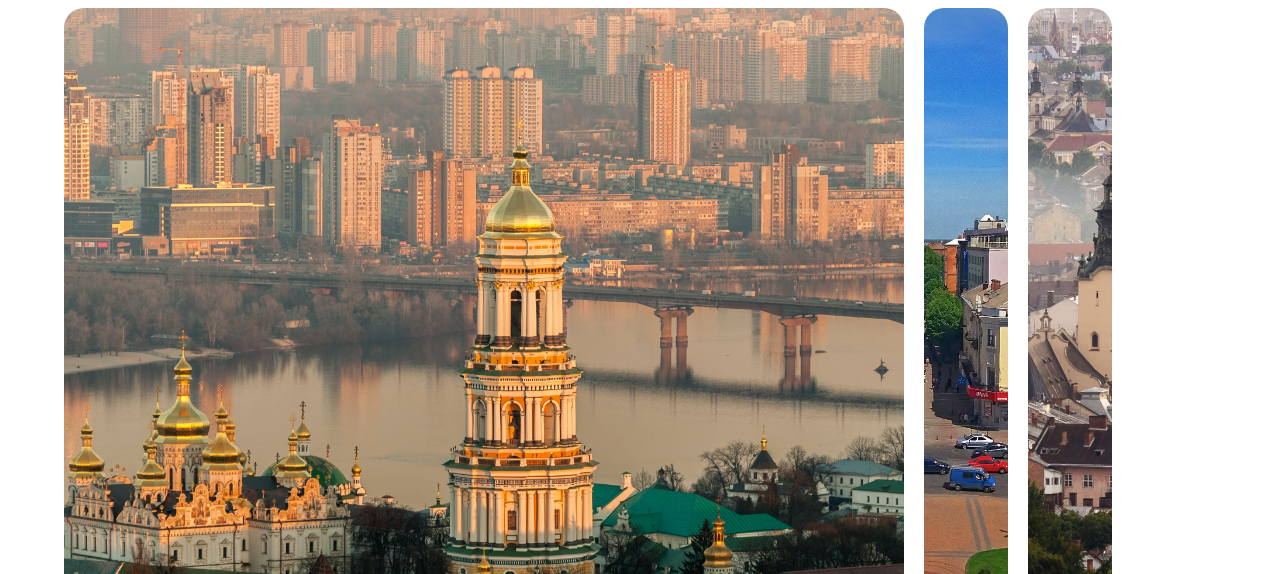
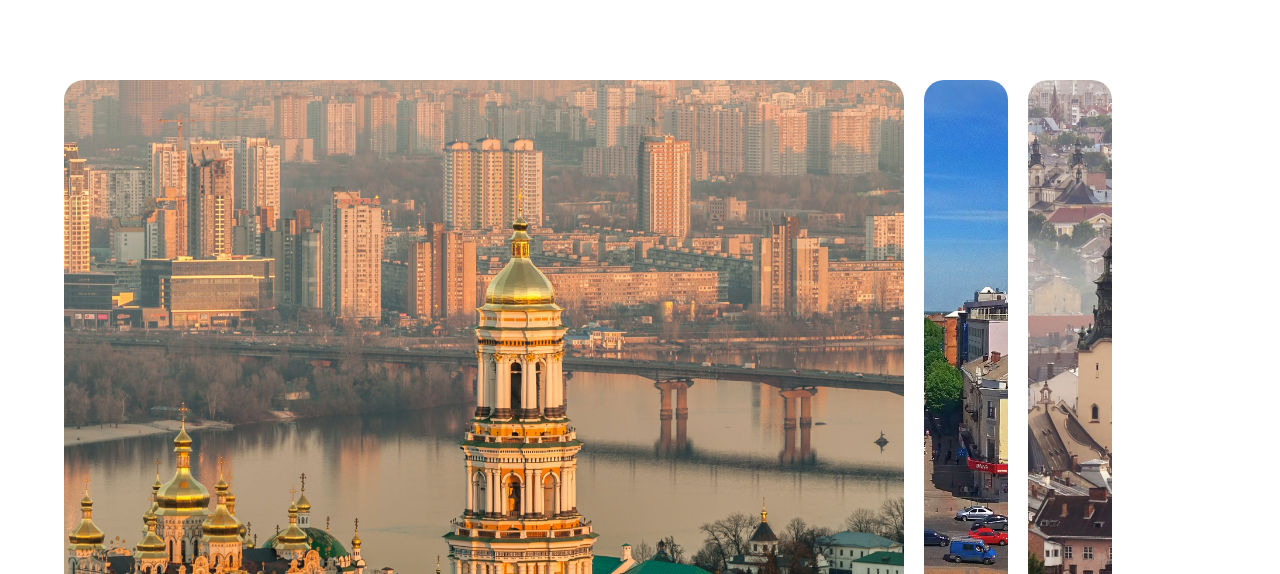
Before and after one commit to OSventukh/expanding-cards, a plain HTML site: page index.html in a window 1280 px wide. Shown: the top 574 px of the page. Drawn offline with Linux system fonts and the light colour scheme.

Commit message:
centered images

```diff
--- a/style.css
+++ b/style.css
@@ -1,5 +1,16 @@
 * {
 	box-sizing: border-box;
+}
+
+body {
+	font-family: Verdana, Geneva, Tahoma, sans-serif;
+	display: flex;
+	flex-direction: column;
+	align-items: center;
+	justify-content: center;
+	height: 100vh;
+	overflow: hidden;
+	margin: 0;
 }
 
 .container {
@@ -24,7 +35,6 @@
 	margin: 0;
 	bottom: 30px;
 	left: 30px;
-	font-family: Verdana, sans-serif;
 	color: #fff;
 	font-size: 2em;
 	opacity: 0;
```
